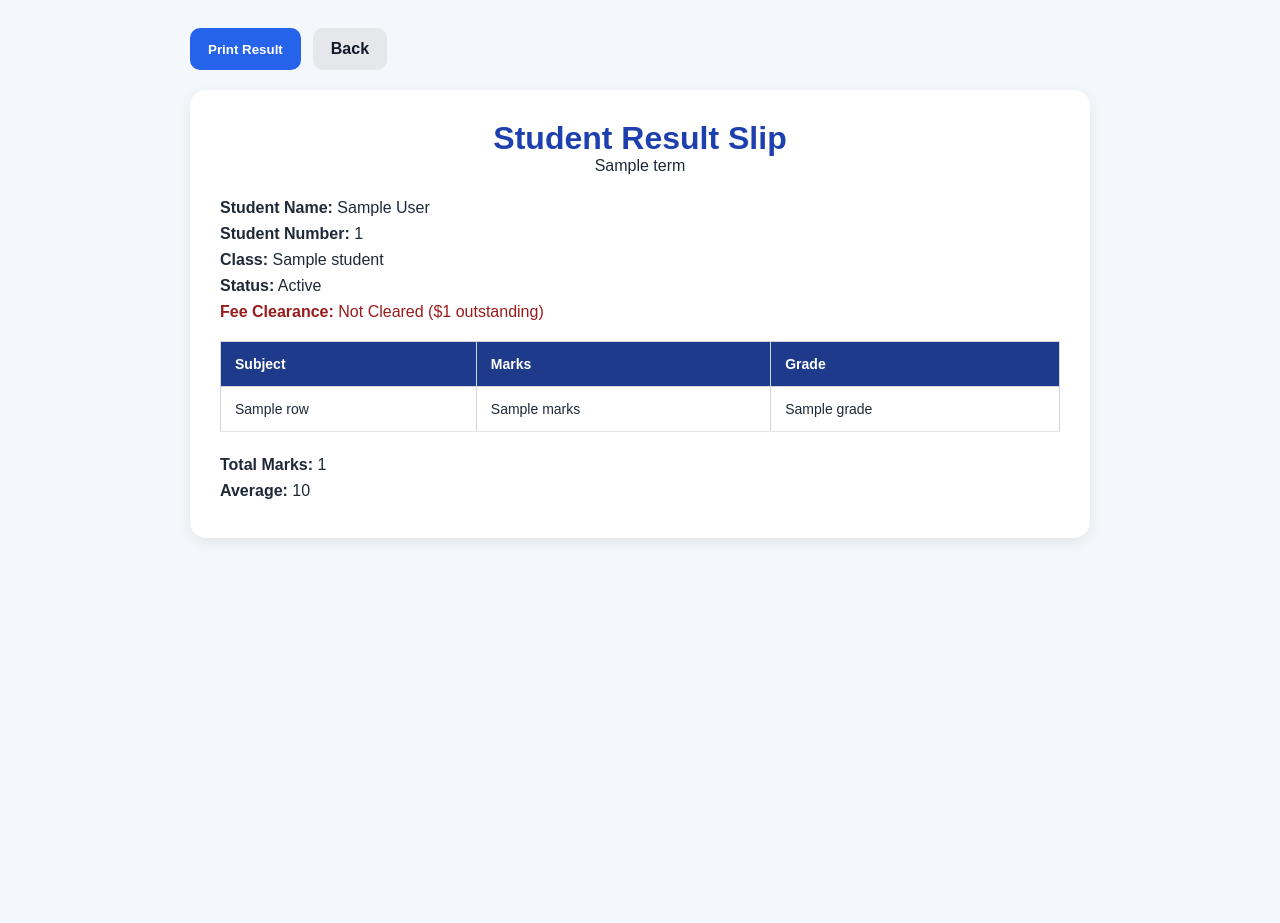
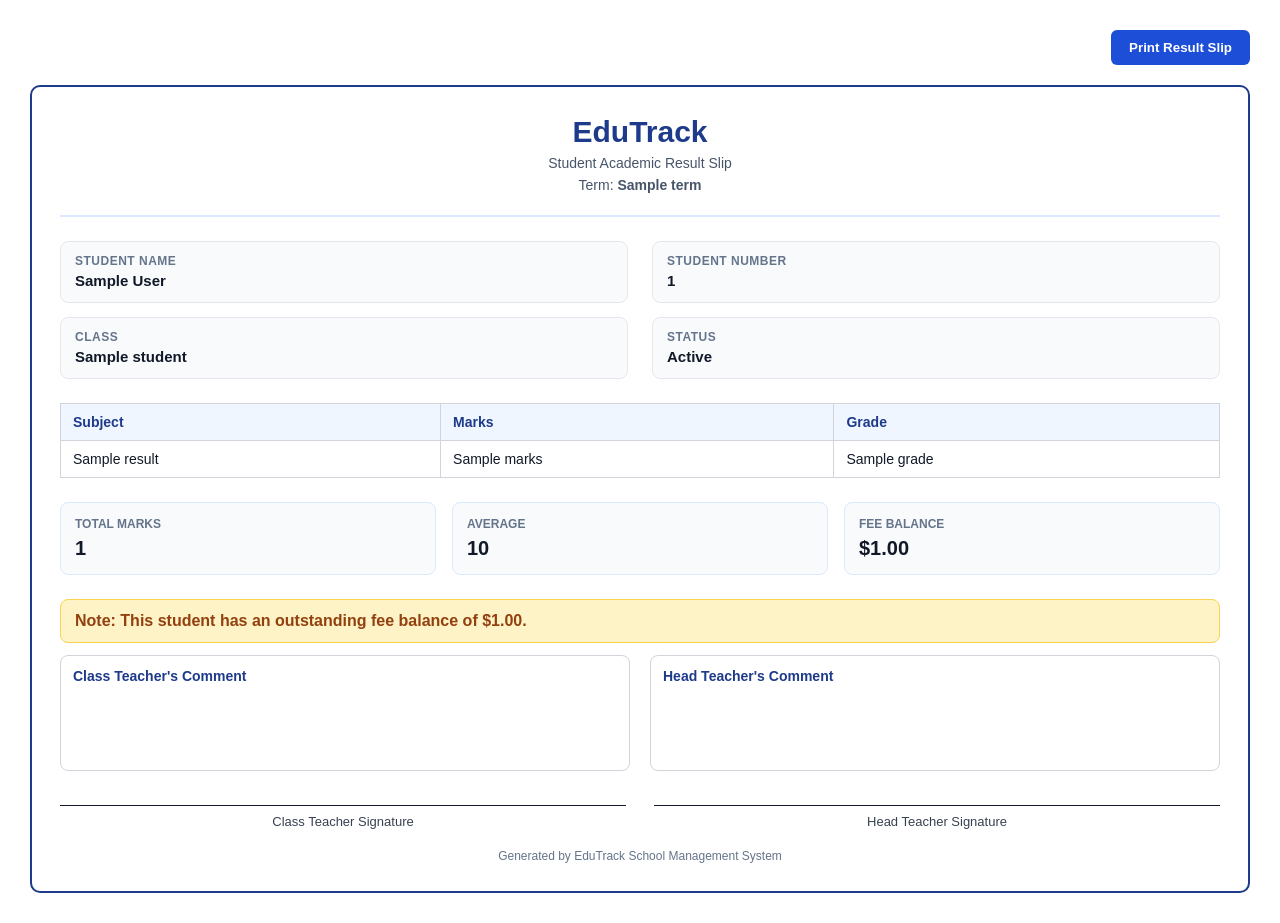
Before and after one commit to sadziwacynthia-bot/school-system-v2, a Flask app: template templates/print_result.html in a window 1280 px wide. Before the commit the page ends 539 px from the top, so only its background shows below. Run offline with Flask 3, Linux system fonts and the light colour scheme; the template is opened without the code that fills it: most values are stand-ins (such as "Sample title", 1, 10 or a date in 2020); some libraries are stand-ins or nearby versions.

Commit message:
Upgrade printable result slip

```diff
--- a/templates/print_result.html
+++ b/templates/print_result.html
@@ -1,32 +1,234 @@
-{% extends "base.html" %}
-{% block title %}Print Result{% endblock %}
+<!DOCTYPE html>
+<html lang="en">
+<head>
+    <meta charset="UTF-8">
+    <meta name="viewport" content="width=device-width, initial-scale=1.0">
+    <title>Result Slip - {{ student.first_name }} {{ student.last_name }}</title>
+    <style>
+        body {
+            font-family: Arial, sans-serif;
+            color: #111827;
+            margin: 30px;
+            background: #ffffff;
+        }
 
-{% block content %}
-<div class="print-page">
-    <div class="print-actions no-print">
-        <button onclick="window.print()" class="btn-primary">Print Result</button>
-        <a href="{{ url_for('student_profile', id=student.id) }}" class="btn-secondary">Back</a>
+        .print-actions {
+            text-align: right;
+            margin-bottom: 20px;
+        }
+
+        .print-btn {
+            background: #1d4ed8;
+            color: white;
+            border: none;
+            padding: 10px 18px;
+            border-radius: 6px;
+            cursor: pointer;
+            font-weight: 600;
+        }
+
+        .report-card {
+            border: 2px solid #1e3a8a;
+            padding: 28px;
+            border-radius: 10px;
+        }
+
+        .report-header {
+            text-align: center;
+            margin-bottom: 24px;
+            border-bottom: 2px solid #dbeafe;
+            padding-bottom: 16px;
+        }
+
+        .report-header h1 {
+            margin: 0;
+            font-size: 30px;
+            color: #1e3a8a;
+        }
+
+        .report-header p {
+            margin: 6px 0;
+            color: #475569;
+            font-size: 14px;
+        }
+
+        .student-info-grid {
+            display: grid;
+            grid-template-columns: repeat(2, 1fr);
+            gap: 14px 24px;
+            margin-bottom: 24px;
+        }
+
+        .info-box {
+            background: #f8fafc;
+            border: 1px solid #e5e7eb;
+            padding: 12px 14px;
+            border-radius: 8px;
+        }
+
+        .info-box span {
+            display: block;
+            font-size: 12px;
+            color: #64748b;
+            margin-bottom: 4px;
+            text-transform: uppercase;
+            font-weight: 700;
+            letter-spacing: 0.5px;
+        }
+
+        .info-box strong {
+            font-size: 15px;
+            color: #111827;
+        }
+
+        table {
+            width: 100%;
+            border-collapse: collapse;
+            margin-bottom: 24px;
+        }
+
+        th, td {
+            border: 1px solid #d1d5db;
+            padding: 10px 12px;
+            text-align: left;
+            font-size: 14px;
+        }
+
+        th {
+            background: #eff6ff;
+            color: #1e3a8a;
+            font-weight: 700;
+        }
+
+        .summary-grid {
+            display: grid;
+            grid-template-columns: repeat(3, 1fr);
+            gap: 16px;
+            margin-bottom: 24px;
+        }
+
+        .summary-card {
+            background: #f8fafc;
+            border: 1px solid #dbeafe;
+            border-radius: 8px;
+            padding: 14px;
+        }
+
+        .summary-card span {
+            display: block;
+            font-size: 12px;
+            color: #64748b;
+            text-transform: uppercase;
+            font-weight: 700;
+            margin-bottom: 6px;
+        }
+
+        .summary-card strong {
+            font-size: 20px;
+            color: #111827;
+        }
+
+        .comments-section {
+            display: grid;
+            grid-template-columns: 1fr 1fr;
+            gap: 20px;
+            margin-top: 12px;
+        }
+
+        .comment-box {
+            border: 1px solid #d1d5db;
+            border-radius: 8px;
+            min-height: 90px;
+            padding: 12px;
+        }
+
+        .comment-box h4 {
+            margin: 0 0 10px;
+            color: #1e3a8a;
+            font-size: 14px;
+        }
+
+        .signatures {
+            display: grid;
+            grid-template-columns: 1fr 1fr;
+            gap: 28px;
+            margin-top: 34px;
+        }
+
+        .signature-line {
+            border-top: 1px solid #111827;
+            padding-top: 8px;
+            font-size: 13px;
+            color: #374151;
+            text-align: center;
+        }
+
+        .fee-warning {
+            margin-top: 16px;
+            padding: 12px 14px;
+            border-radius: 8px;
+            background: #fef3c7;
+            color: #92400e;
+            border: 1px solid #fcd34d;
+            font-weight: 600;
+        }
+
+        .footer-note {
+            margin-top: 20px;
+            text-align: center;
+            color: #64748b;
+            font-size: 12px;
+        }
+
+        @media print {
+            .print-actions {
+                display: none;
+            }
+
+            body {
+                margin: 0;
+            }
+        }
+
+        @media (max-width: 768px) {
+            .student-info-grid,
+            .summary-grid,
+            .comments-section,
+            .signatures {
+                grid-template-columns: 1fr;
+            }
+        }
+    </style>
+</head>
+<body>
+    <div class="print-actions">
+        <button class="print-btn" onclick="window.print()">Print Result Slip</button>
     </div>
 
-    <div class="result-slip">
-        <div class="school-header">
-            <h1>Student Result Slip</h1>
-            <p>{{ term }}</p>
+    <div class="report-card">
+        <div class="report-header">
+            <h1>EduTrack</h1>
+            <p>Student Academic Result Slip</p>
+            <p>Term: <strong>{{ term }}</strong></p>
         </div>
 
-        <div class="student-details">
-            <p><strong>Student Name:</strong> {{ student.first_name }} {{ student.last_name }}</p>
-            <p><strong>Student Number:</strong> {{ student.student_number }}</p>
-            <p><strong>Class:</strong> {{ student.class_name }}</p>
-            <p><strong>Status:</strong> {{ student.current_status or "Active" }}</p>
+        <div class="student-info-grid">
+            <div class="info-box">
+                <span>Student Name</span>
+                <strong>{{ student.first_name }} {{ student.last_name }}</strong>
             </div>
-
-        <div class="fee-status">
-            {% if total_balance > 0 %}
-                <p class="not-cleared"><strong>Fee Clearance:</strong> Not Cleared (${{ total_balance }} outstanding)</p>
-            {% else %}
-                <p class="cleared"><strong>Fee Clearance:</strong> Cleared</p>
-            {% endif %}
+            <div class="info-box">
+                <span>Student Number</span>
+                <strong>{{ student.student_number or '-' }}</strong>
+            </div>
+            <div class="info-box">
+                <span>Class</span>
+                <strong>{{ student.class_name or '-' }}</strong>
+            </div>
+            <div class="info-box">
+                <span>Status</span>
+                <strong>{{ student.current_status or 'Active' }}</strong>
+            </div>
         </div>
 
         <table>
@@ -38,121 +240,58 @@
                 </tr>
             </thead>
             <tbody>
-                {% for row in results %}
+                {% for result in results %}
                 <tr>
-                    <td>{{ row.subject }}</td>
-                    <td>{{ row.marks }}</td>
-                    <td>{{ row.grade }}</td>
+                    <td>{{ result.subject }}</td>
+                    <td>{{ result.marks }}</td>
+                    <td>{{ result.grade }}</td>
+                </tr>
+                {% else %}
+                <tr>
+                    <td colspan="3">No results found for this term.</td>
                 </tr>
                 {% endfor %}
             </tbody>
         </table>
 
-        <div class="summary-box">
-            <p><strong>Total Marks:</strong> {{ total_marks }}</p>
-            <p><strong>Average:</strong> {{ average }}</p>
+        <div class="summary-grid">
+            <div class="summary-card">
+                <span>Total Marks</span>
+                <strong>{{ total_marks }}</strong>
             </div>
+            <div class="summary-card">
+                <span>Average</span>
+                <strong>{{ average }}</strong>
+            </div>
+            <div class="summary-card">
+                <span>Fee Balance</span>
+                <strong>${{ "%.2f"|format(total_balance or 0) }}</strong>
             </div>
         </div>
 
-<style>
-.print-page {
-    max-width: 900px;
-    margin: 0 auto;
-}
+        {% if total_balance and total_balance > 0 %}
+        <div class="fee-warning">
+            Note: This student has an outstanding fee balance of ${{ "%.2f"|format(total_balance or 0) }}.
+        </div>
+        {% endif %}
 
-.print-actions {
-    display: flex;
-    gap: 12px;
-    margin-bottom: 20px;
-}
+        <div class="comments-section">
+            <div class="comment-box">
+                <h4>Class Teacher's Comment</h4>
+            </div>
+            <div class="comment-box">
+                <h4>Head Teacher's Comment</h4>
+            </div>
+        </div>
 
-.btn-primary,
-.btn-secondary {
-    display: inline-block;
-    padding: 12px 18px;
-    border-radius: 10px;
-    text-decoration: none;
-    font-weight: 600;
-    border: none;
-    cursor: pointer;
-}
+        <div class="signatures">
+            <div class="signature-line">Class Teacher Signature</div>
+            <div class="signature-line">Head Teacher Signature</div>
+        </div>
 
-.btn-primary {
-    background: #2563eb;
-    color: white;
-}
-
-.btn-secondary {
-    background: #e5e7eb;
-    color: #111827;
-}
-
-.result-slip {
-    background: white;
-    padding: 30px;
-    border-radius: 16px;
-    box-shadow: 0 4px 14px rgba(0,0,0,0.08);
-}
-
-.school-header {
-    text-align: center;
-    margin-bottom: 24px;
-}
-
-.school-header h1 {
-    margin: 0;
-    color: #1e40af;
-}
-
-.student-details p,
-.summary-box p,
-.fee-status p {
-    margin: 8px 0;
-}
-
-.cleared {
-    color: #166534;
-}
-
-.not-cleared {
-    color: #991b1b;
-}
-
-table {
-    width: 100%;
-    border-collapse: collapse;
-    margin-top: 20px;
-}
-
-th, td {
-    border: 1px solid #d1d5db;
-    padding: 12px;
-    text-align: left;
-}
-
-th {
-    background: #2563eb;
-    color: white;
-}
-
-.summary-box {
-    margin-top: 24px;
-}
-
-@media print {
-    .no-print {
-        display: none;
-    }
-
-    body {
-        background: white;
-    }
-
-    .result-slip {
-        box-shadow: none;
-        border: none;
-    }
-}
-</style>
-{% endblock %}
+        <div class="footer-note">
+            Generated by EduTrack School Management System
+        </div>
+    </div>
+</body>
+</html>
--- a/templates/results.html
+++ b/templates/results.html
@@ -40,6 +40,11 @@
                 {% endfor %}
             </tbody>
         </table>
+        <a href="{{ url_for('print_result', student_id=result.student_id, term=result.term) }}"
+   class="btn btn-secondary btn-sm"
+   target="_blank">
+    Print
+</a>
     </div>
     {% else %}
         <p>No results found yet.</p>
```
Lines whose indentation alone changed are shown as unchanged.
